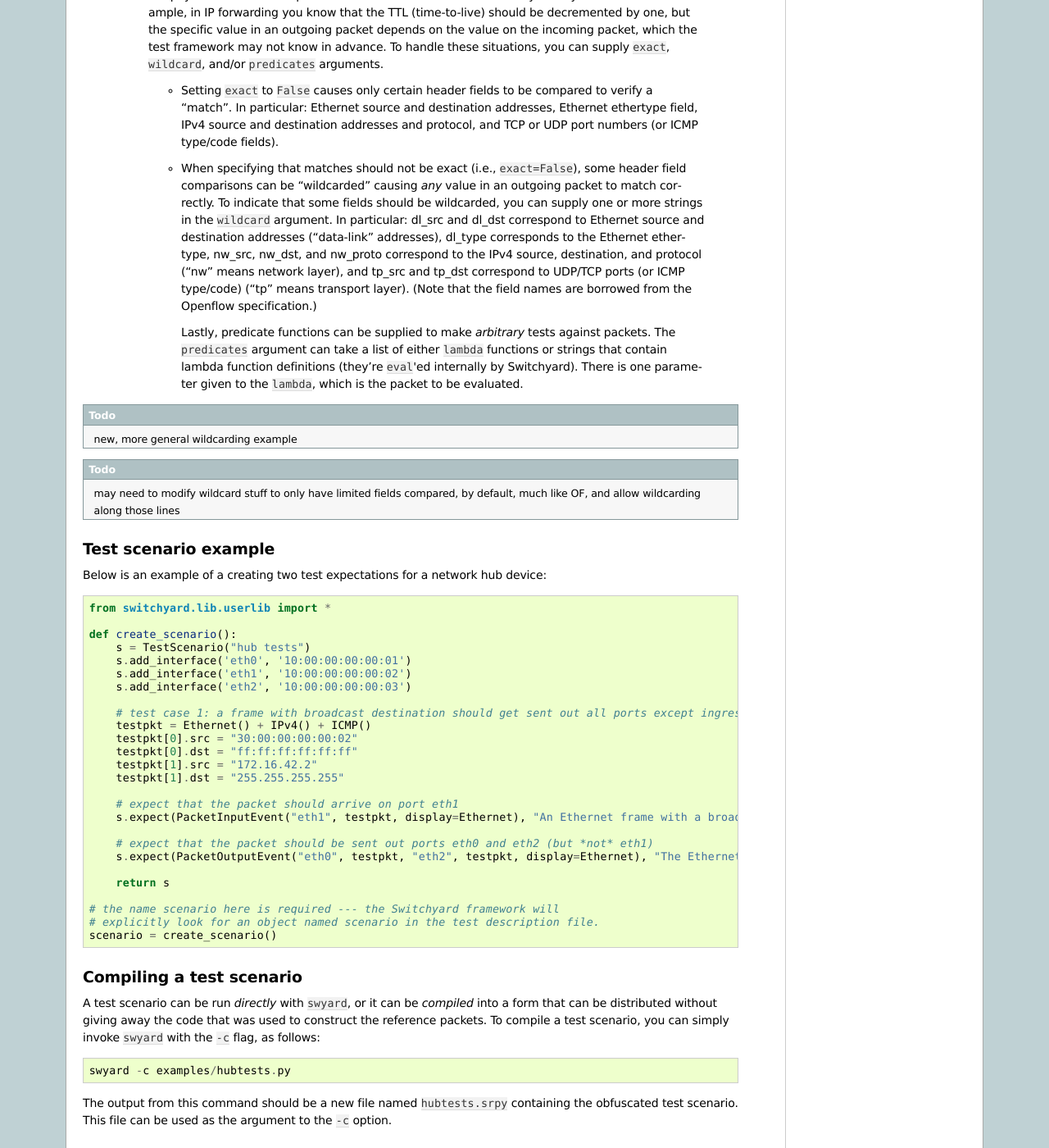
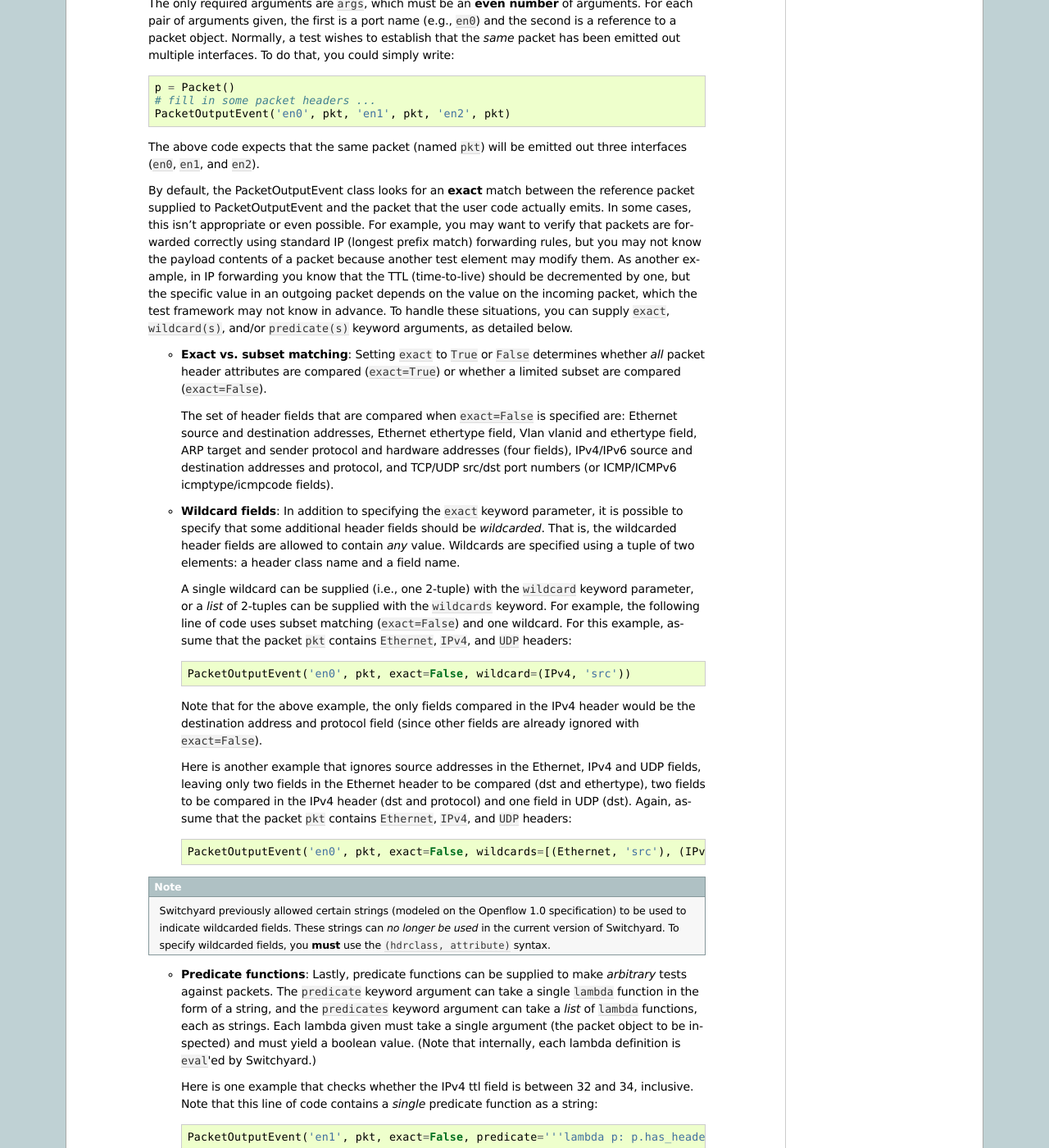
Before and after one commit to jsommers/switchyard, a Sphinx documentation site: the page built from documentation/test_scenario_creation.rst, in a window 1280 px wide and 1400 px high, scrolled down 2476 px. Shown: the whole window at 82% size. Built offline with Sphinx 7.4.7, drawn with Linux system fonts in a browser that asks for light colours; some of the changed text lies outside the part shown.

Commit message:
finally done with test scenario creation docs

```diff
--- a/documentation/code/testscenario1.py
+++ b/documentation/code/testscenario1.py
@@ -1,9 +1,20 @@
 from switchyard.lib.userlib import *
 
-scenario = TestScenario("test example")
-scenario.add_interface('eth0', 'ab:cd:ef:ab:cd:ef', '1.2.3.4', '255.255.0.0', iftype=InterfaceType.Wired)
+scenario = TestScenario("in/out test scenario example")
+
+# only one interface on this imaginary device
+scenario.add_interface('eth0', 'ab:cd:ef:ab:cd:ef', '1.2.3.4', '255.255.0.0',
+    iftype=InterfaceType.Wired)
+
+# construct a packet to be received
 p = Ethernet(src="00:11:22:33:44:55", dst="66:55:44:33:22:11") + \
     IPv4(src="1.1.1.1", dst="2.2.2.2", protocol=IPProtocol.UDP) + \
     UDP(src=5555, dst=8888) + b'some payload'
-scenario.expect(PacketInputEvent('eth0', p), "A udp packet should arrive on eth0")
-scenario.expect(PacketOutputEvent('eth0', p, exact=True), "The udp packet should be emitted back out eth0")
+
+# expect that the packet is received
+scenario.expect(PacketInputEvent('eth0', p),
+    "A udp packet should arrive on eth0")
+
+# and expect that the packet is sent right back out
+scenario.expect(PacketOutputEvent('eth0', p, exact=True),
+    "The udp packet should be emitted back out eth0")
--- /dev/null
+++ b/documentation/code/testscenario2.py
@@ -0,0 +1,33 @@
+from switchyard.lib.userlib import *
+
+scenario = TestScenario("packet forwarding example")
+
+# three interfaces on this device
+scenario.add_interface('eth0', 'ab:cd:ef:ab:cd:ef', '1.2.3.4', '255.255.0.0')
+scenario.add_interface('eth1', '00:11:22:ab:cd:ef', '5.6.7.8', '255.255.0.0')
+scenario.add_interface('eth2', 'ab:cd:ef:00:11:22', '9.10.11.12', '255.255.255.0')
+
+# add a forwarding table file to be written out when the test
+# scenario is executed
+scenario.add_file('forwarding_table.txt', '''
+# network   subnet-mask   next-hop      port
+2.0.0.0     255.0.0.0     9.10.11.13    eth2
+3.0.0.0     255.255.0.0   5.6.100.200   eth1
+''')
+
+
+# construct a packet to be received
+p = Ethernet(src="00:11:22:33:44:55", dst="66:55:44:33:22:11") + \
+    IPv4(src="1.1.1.1", dst="2.2.2.2", protocol=IPProtocol.UDP, ttl=61) + \
+    UDP(src=5555, dst=8888) + b'some payload'
+
+# expect that the packet is received
+scenario.expect(PacketInputEvent('eth0', p),
+    "A udp packet destined to 2.2.2.2 arrives on port eth0")
+
+# and subsequently forwarded out the correct port; employ
+# subset (exact=False) matching, along with a check that the
+# IPv4 TTL was decremented exactly by 1.
+scenario.expect(PacketOutputEvent('eth2', p, exact=False,
+    predicate='''lambda pkt: pkt.has_header(IPv4) and pkt[IPv4].ttl == 60'''),
+    "The udp packet destined to 2.2.2.2 should be forwarded out port eth2, with an appropriately decremented TTL.")
--- a/documentation/test_scenario_creation.rst
+++ b/documentation/test_scenario_creation.rst
@@ -57,86 +57,89 @@
 
     The ``display`` argument indicates whether a particular header in the packet should be emphasized on output when Switchyard shows test output to a user.  By default, all headers are shown.  If a test creator wants to ignore the Ethernet header but emphasize the IPv4 header, he/she could use the argument ``display=IPv4``.  That is, the argument is just the class name of the packet header to be emphasized.
 
-    The ``copyfromlastout`` argument can be used to address the situation in which a test scenario does not know some of the header values in the most recently sent packet, but must construct a new input packet that contains those (unknown) values.  This is a bit of a corner case, but comes up when
+    The ``copyfromlastout`` argument can be used to address the situation in which a test scenario author wants to construct an incoming packet (that will be received by ``recv_packet``) which has the same values in some packet header fields as the most recent packet emitted.  For example, when creating a protocol stack, an application (socket) program might emit a packet with a source port number assigned by the socket emulation module.  The destination port number in an arriving packet needs to be the same as the packet that was previously emitted in order for it to be handed to the correct application program.  Thus, the ``copyfromlastout`` can be used to copy one or more packet header attributes from the *last* emitted packet to header fields in an incoming packet.
 
+    ``copyfromlastout`` can take a tuple of 5 elements: the interface/port name out which the packet was sent, a header class name and attribute to copy *from*, and a header class name and attribute to copy *to*.  For example, if we wanted to copy the UDP source port value from the last packet emitted out port ``en1`` to the UDP destination port of the packet to be received, we could use the following::
+
+        PacketInputEvent('en1', pkt, copyfromlastout('en1', UDP, 'src', UDP, 'dst'))
+
+    Note that we would need to have created a ``Packet`` object named ``pkt`` which included a UDP header for this example to work correctly.
 
 
   * ``PacketInputTimeoutEvent(timeout)``
 
     Create an expectation that the Switchyard user program will call ``recv_packet`` but *time out* prior to receiving anything.  The timeout value is the number of seconds to wait within the test framework before raising the ``NoPackets`` exception in the user code.  In order for this test expectation to pass, the user code must correctly handle the exception and must not emit a packet.
 
-    Note that the test framework will pause for the *entire* duration of the given timeout.  If a user program calls ``net.recv_packet(timeout=1.0)`` but the timeout given for a ``PacketInputTimeoutEvent`` is 5 seconds, the call to ``recv_packet`` will appear to have blocked for 5 seconds, not 1.  So to force a ``NoPackets`` exception, the timeout value given to this event must be greater than the timeout value used in a call to ``recv_packet``.
+    To force a ``NoPackets`` exception, the timeout value given to this event must be greater than the timeout value used in a call to ``recv_packet``.  Note also that the test framework will pause for the *entire* duration of the given timeout.  If a user program calls ``net.recv_packet(timeout=1.0)`` but the timeout given for a ``PacketInputTimeoutEvent`` is 5 seconds, the call to ``recv_packet`` will appear to have blocked for 5 seconds, not 1.
+
 
   * ``PacketOutputEvent(*args, display=None, exact=True, predicates=[], wildcard=[])``
 
-    Create an expectation that the user program will emit packets out one or more ports/interfaces. The only required arguments are ``args``, which must be an **even number** of arguments.  For each pair of arguments given, the first is a port name (e.g., eth0) and the second is a reference to a packet object.  Normally, a test wishes to establish that the *same* packet has been emitted out multiple interfaces.  To do that, you could simply write::
+    Create an expectation that the user program will emit packets out one or more ports/interfaces. The only required arguments are ``args``, which must be an **even number** of arguments.  For each pair of arguments given, the first is a port name (e.g., ``en0``) and the second is a reference to a packet object.  Normally, a test wishes to establish that the *same* packet has been emitted out multiple interfaces.  To do that, you could simply write::
 
        p = Packet()
        # fill in some packet headers ...
-       PacketOutputEvent("eth0", p, "eth1", p, "eth2", p)
+       PacketOutputEvent('en0', pkt, 'en1', pkt, 'en2', pkt)
 
-    The above code expects that the same packet (named ``p``) will be emitted out three interfaces (eth0, eth1, and eth2).
+    The above code expects that the same packet (named ``pkt``) will be emitted out three interfaces (``en0``, ``en1``, and ``en2``).
 
-    By default, the PacketOutputEvent class looks for an **exact** match between the reference packet supplied to PacketOutputEvent and the packet that the user code actually emits.  In some cases, this isn't appropriate or even possible.  For example, you may want to verify that packets are forwarded correctly using standard IP (longest prefix match) forwarding rules, but you may not know the payload contents of a packet because another test element may modify them.  As another example, in IP forwarding you know that the TTL (time-to-live) should be decremented by one, but the specific value in an outgoing packet depends on the value on the incoming packet, which the test framework may not know in advance.  To handle these situations, you can supply ``exact``,  ``wildcard``, and/or ``predicates`` arguments.
+    By default, the PacketOutputEvent class looks for an **exact** match between the reference packet supplied to PacketOutputEvent and the packet that the user code actually emits.  In some cases, this isn't appropriate or even possible.  For example, you may want to verify that packets are forwarded correctly using standard IP (longest prefix match) forwarding rules, but you may not know the payload contents of a packet because another test element may modify them.  As another example, in IP forwarding you know that the TTL (time-to-live) should be decremented by one, but the specific value in an outgoing packet depends on the value on the incoming packet, which the test framework may not know in advance.  To handle these situations, you can supply ``exact``,  ``wildcard(s)``, and/or ``predicate(s)`` keyword arguments, as detailed below.
 
-    * Setting ``exact`` to ``False`` causes only certain header fields to be compared to verify a "match".  In particular: Ethernet source and destination addresses, Ethernet ethertype field, IPv4 source and destination addresses and protocol, and TCP or UDP port numbers (or ICMP type/code fields).
+    * **Exact vs. subset matching**:  Setting ``exact`` to ``True`` or ``False`` determines whether *all* packet header attributes are compared (``exact=True``) or whether a limited subset are compared (``exact=False``).
 
-    * When specifying that matches should not be exact (i.e., ``exact=False``), some header field
-      comparisons can be "wildcarded" causing *any* value in an outgoing packet to match correctly.
-      To indicate that some fields should be wildcarded, you can supply one or more strings in the ``wildcard`` argument.  In particular: dl_src and dl_dst correspond to Ethernet source and destination addresses ("data-link" addresses), dl_type corresponds to the Ethernet ethertype,
-      nw_src, nw_dst, and nw_proto correspond to the IPv4 source, destination, and protocol ("nw" means network layer), and tp_src and tp_dst correspond to UDP/TCP ports (or ICMP type/code) ("tp" means transport layer). (Note that the field names are borrowed from the Openflow specification.)
+      The set of header fields that are compared when ``exact=False`` is specified are: Ethernet source and destination addresses, Ethernet ethertype field, Vlan vlanid and ethertype field, ARP target and sender protocol and hardware addresses (four fields), IPv4/IPv6 source and destination addresses and protocol, and TCP/UDP src/dst port numbers (or ICMP/ICMPv6 icmptype/icmpcode fields).
 
-      Lastly, predicate functions can be supplied to make *arbitrary* tests against packets.  The
-      ``predicates`` argument can take a list of either ``lambda`` functions or strings that contain
-      lambda function definitions (they're ``eval``\'ed internally by Switchyard).  There is one
-      parameter given to the ``lambda``, which is the packet to be evaluated.
+    * **Wildcard fields**:  In addition to specifying the ``exact`` keyword parameter, it is possible to specify that some additional header fields should be *wildcarded*.  That is, the wildcarded header fields are allowed to contain *any* value.  Wildcards are specified using a tuple of two elements: a header class name and a field name.
+
+      A single wildcard can be supplied (i.e., one 2-tuple) with the ``wildcard`` keyword parameter, or a *list* of 2-tuples can be supplied with the ``wildcards`` keyword.  For example, the following line of code uses subset matching (``exact=False``) and one wildcard.  For this example, assume that the packet ``pkt`` contains ``Ethernet``, ``IPv4``, and ``UDP`` headers::
+
+          PacketOutputEvent('en0', pkt, exact=False, wildcard=(IPv4, 'src'))
+
+      Note that for the above example, the only fields compared in the IPv4 header would be the destination address and protocol field (since other fields are already ignored with ``exact=False``).
+
+      Here is another example that ignores source addresses in the Ethernet, IPv4 and UDP fields, leaving only two fields in the Ethernet header to be compared (dst and ethertype), two fields to be compared in the IPv4 header (dst and protocol) and one field in UDP (dst).  Again, assume that the packet ``pkt`` contains ``Ethernet``, ``IPv4``, and ``UDP`` headers::
+
+          PacketOutputEvent('en0', pkt, exact=False, wildcards=[(Ethernet, 'src'), (IPv4, 'src'), (UDP, 'src')])
 
 
-.. todo:: new, more general wildcarding example
+    .. note::
 
-.. todo:: may need to modify wildcard stuff to only have limited fields compared, by default, much like OF, and allow wildcarding along those lines
+       Switchyard previously allowed certain strings (modeled on the Openflow 1.0 specification) to be used to indicate wildcarded fields.  These strings can *no longer be used* in the current version of Switchyard.  To specify wildcarded fields,  you **must** use the ``(hdrclass, attribute)`` syntax.
 
 
-Test scenario example
-=====================
+    * **Predicate functions**:  Lastly, predicate functions can be supplied to make *arbitrary* tests against packets.  The ``predicate`` keyword argument can take a single ``lambda`` function in the form of a string, and the ``predicates`` keyword argument can take a *list* of ``lambda`` functions, each as strings.  Each lambda given must take a single argument (the packet object to be inspected) and must yield a boolean value.  (Note that internally, each lambda definition is ``eval``\'ed by Switchyard.)
 
-Below is an example of a creating two test expectations for a network hub device:
+      Here is one example that checks whether the IPv4 ttl field is between 32 and 34, inclusive.  Note that this line of code contains a *single* predicate function as a string::
 
-.. code-block:: python
+          PacketOutputEvent('en1', pkt, exact=False, predicate='''lambda p: p.has_header(IPv4) and 32 <= p[IPv4].ttl <= 34''')
 
-    from switchyard.lib.userlib import *
+      To provide multiple predicates, just use the ``predicates`` (plural) keyword and provide a list of lambdas-as-strings.
 
-    def create_scenario():
-        s = TestScenario("hub tests")
-        s.add_interface('eth0', '10:00:00:00:00:01')
-        s.add_interface('eth1', '10:00:00:00:00:02')
-        s.add_interface('eth2', '10:00:00:00:00:03')
 
-        # test case 1: a frame with broadcast destination should get sent out all ports except ingress
-        testpkt = Ethernet() + IPv4() + ICMP()
-        testpkt[0].src = "30:00:00:00:00:02"
-        testpkt[0].dst = "ff:ff:ff:ff:ff:ff"
-        testpkt[1].src = "172.16.42.2"
-        testpkt[1].dst = "255.255.255.255"
 
-        # expect that the packet should arrive on port eth1
-        s.expect(PacketInputEvent("eth1", testpkt, display=Ethernet), "An Ethernet frame with a broadcast destination address should arrive on eth1")
+Test scenario examples
+======================
 
-        # expect that the packet should be sent out ports eth0 and eth2 (but *not* eth1)
-        s.expect(PacketOutputEvent("eth0", testpkt, "eth2", testpkt, display=Ethernet), "The Ethernet frame with a broadcast destination address should be forwarded out ports eth0 and eth2")
+First, here is an example of a test scenario in which a packet is constructed and is expected to be received on port ``eth1``, then sent back out the same port, unmodified.  Notice in the example that the name ``scenario`` is *required*.
 
-        return s
+.. literalinclude:: code/testscenario1.py
+   :caption: A test scenario in which a packet is received then sent back out the same port.
+   :language: python
 
-    # the name scenario here is required --- the Switchyard framework will
-    # explicitly look for an object named scenario in the test description file.
-    scenario = create_scenario()
+Here is an additional example with a bit more complexity.  The context for this example might be that we are implemented an IPv4 router.  First, notice that we include in the scenario a static forwarding table file (``forwarding_table.txt``) to be written out when the scenario is executed.  We construct a packet destined to a particular IP address and create an expectation that it arrives on port ``eth0``.  We then construct an expectation that the packet should be forwarded out port ``eth2`` (note that according to the forwarding table, any packets destined to 2.0.0.0/8 should be forwarded out that port).  We also include a predicate function to test that the IPv4 ttl is decremented by 1.  Note that if we did not include this predicate, *any* ttl value would be accepted since we have specified ``exact=False``.  Note also that if we had set ``exact=True`` we would almost certainly need to wildcard several fields, e.g., checksums in the IPv4 and UDP headers, and would still need to include a predicate to check that ttl has been properly decremented.  Furthermore, if we were writing a test scenario for an IP router, we would also want to include expectations that the correct ARP messages were sent in order to obtain the hardware address corresponding to the next hop IP address.
+
+.. literalinclude:: code/testscenario2.py
+   :caption: A simplified IP forwarding test scenario.
+   :language: python
 
 
 Compiling a test scenario
 =========================
 
-A test scenario can be run *directly* with ``swyard``, or it can be *compiled* into a form that can be distributed without giving away the code that was used to construct the reference packets.  To compile a test scenario, you can simply invoke ``swyard`` with the ``-c`` flag, as follows::
+A test scenario can be run *directly* with ``swyard`` or it can be *compiled* into a form that can be distributed without giving away the code which was used to construct it.  Compiled test scenario files are, by default, given a ``.srpy`` extension; uncompiled test scenarios should just be regular Python (``.py``) files.
 
-    swyard -c examples/hubtests.py
+To compile a test scenario, you can simply invoke ``swyard`` with the ``-c`` flag, as follows::
 
-The output from this command should be a new file named ``hubtests.srpy`` containing the obfuscated test scenario.  This file can be used as the argument to the ``-c`` option.
+    swyard -c code/testscenario2.py
+
+The output from this command should be a new file named ``code/testscenario2.srpy`` containing the obfuscated test scenario.  This file can be used as the argument to the ``-t`` option when later running a Switchyard program against those tests.
```
Also changed, not shown: 1 other file.
